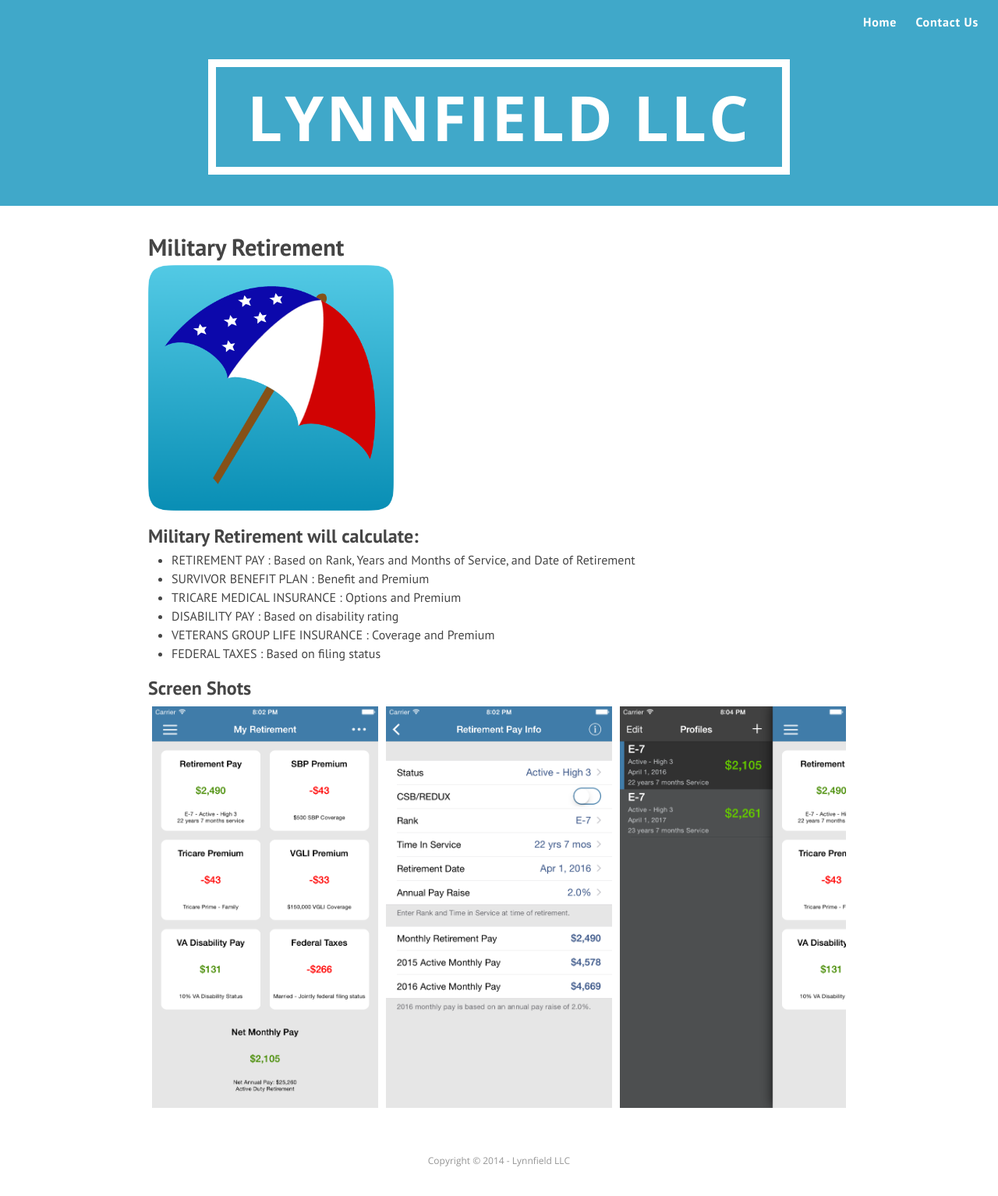
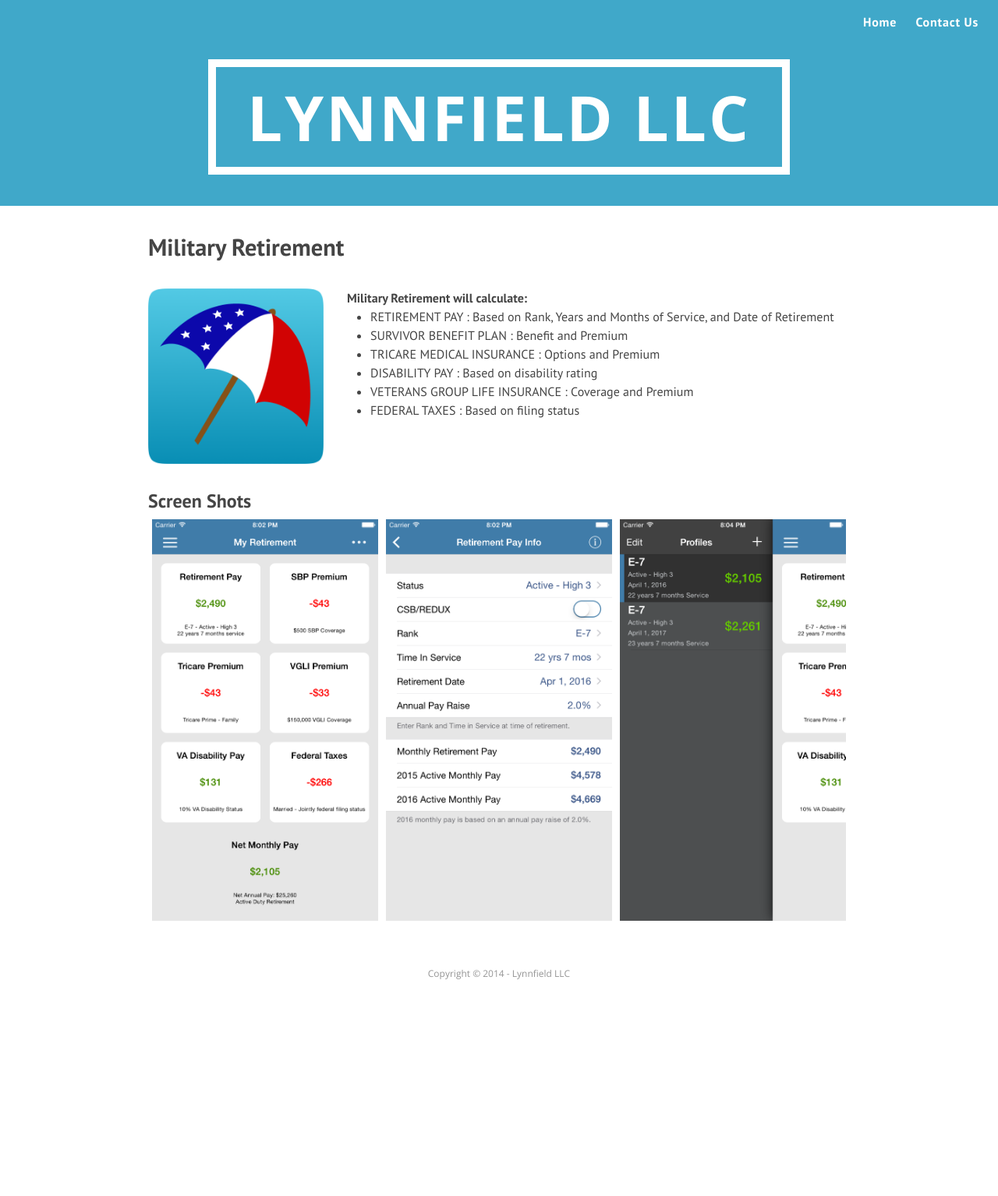
Before and after one commit to LynnfieldLLC/lynnfieldllc.github.io, a Jekyll site: the page built from index.md, in a window 1280 px wide. Shown: the whole page at 78% size. Built offline with Jekyll 4.4.1, drawn with Linux system fonts in a browser that asks for light colours; nearby versions of some CDN libraries; after the commit the page ends 1294 px from its top, so only the background shows below that.

Commit message:
Fixing layout issues with home page. Workaround by using straight HTML rather than MD

```diff
--- a/_sass/_base.scss
+++ b/_sass/_base.scss
@@ -36,8 +36,42 @@
     }
 
     img[alt=icon] {
-        max-width: 35%;
+        display: flex;
+        position: relative;
+        float: left;
+        max-width: 25%;
+        padding-right: 40px;
         margin: 0;
+    }
+
+    span.icon-image {
+        position: relative;
+        float: left;
+        min-width: 100px;
+        max-width: 25%;
+        padding-right: $spacing-unit;
+        margin: 0;
+    }
+
+    img.icon-image {
+        padding: $spacing-unit 0;
+    }
+
+    div.icon-image {
+        text-align: left;
+        display: inline-block;
+        padding-top: $spacing-unit;
+
+        ul {
+            display: block;
+            margin: 0;
+            padding-left: $spacing-unit;
+            padding-bottom: $spacing-unit;
+        }
+    }
+
+    div.row {
+        display: inline-block;
     }
 
     figure > img {
--- a/index.md
+++ b/index.md
@@ -3,6 +3,40 @@
 ---
 # Military Retirement
 
+<div class="row">
+<span class="icon-image">
+	<a>
+	<img class="icon-image" src="/assets/military_retire_icon.png" alt="Picture">
+	</a>
+</span>
+
+<div class="icon-image">
+	<h4>Military Retirement will calculate:</h4>
+	<ul>
+	<li>
+		RETIREMENT PAY : Based on Rank, Years and Months of Service, and Date of Retirement
+	</li>
+	<li>
+		SURVIVOR BENEFIT PLAN : Benefit and Premium
+	</li>
+	<li>
+		TRICARE MEDICAL INSURANCE : Options and Premium
+	</li>
+	<li>
+		DISABILITY PAY : Based on disability rating
+	</li>
+	<li>
+		VETERANS GROUP LIFE INSURANCE : Coverage and Premium
+	</li>
+	<li>
+		FEDERAL TAXES : Based on filing status
+	</li>
+	</ul>
+</div>
+</div>
+
+{::comment}
+WHY CAN I NOT GET THIS TO WORK???
 ![icon](/assets/military_retire_icon.png)
 
 ## Military Retirement will calculate:
@@ -12,6 +46,7 @@
 - DISABILITY PAY : Based on disability rating
 - VETERANS GROUP LIFE INSURANCE : Coverage and Premium
 - FEDERAL TAXES : Based on filing status
+{:/comment}
 
 ## Screen Shots
 
```
